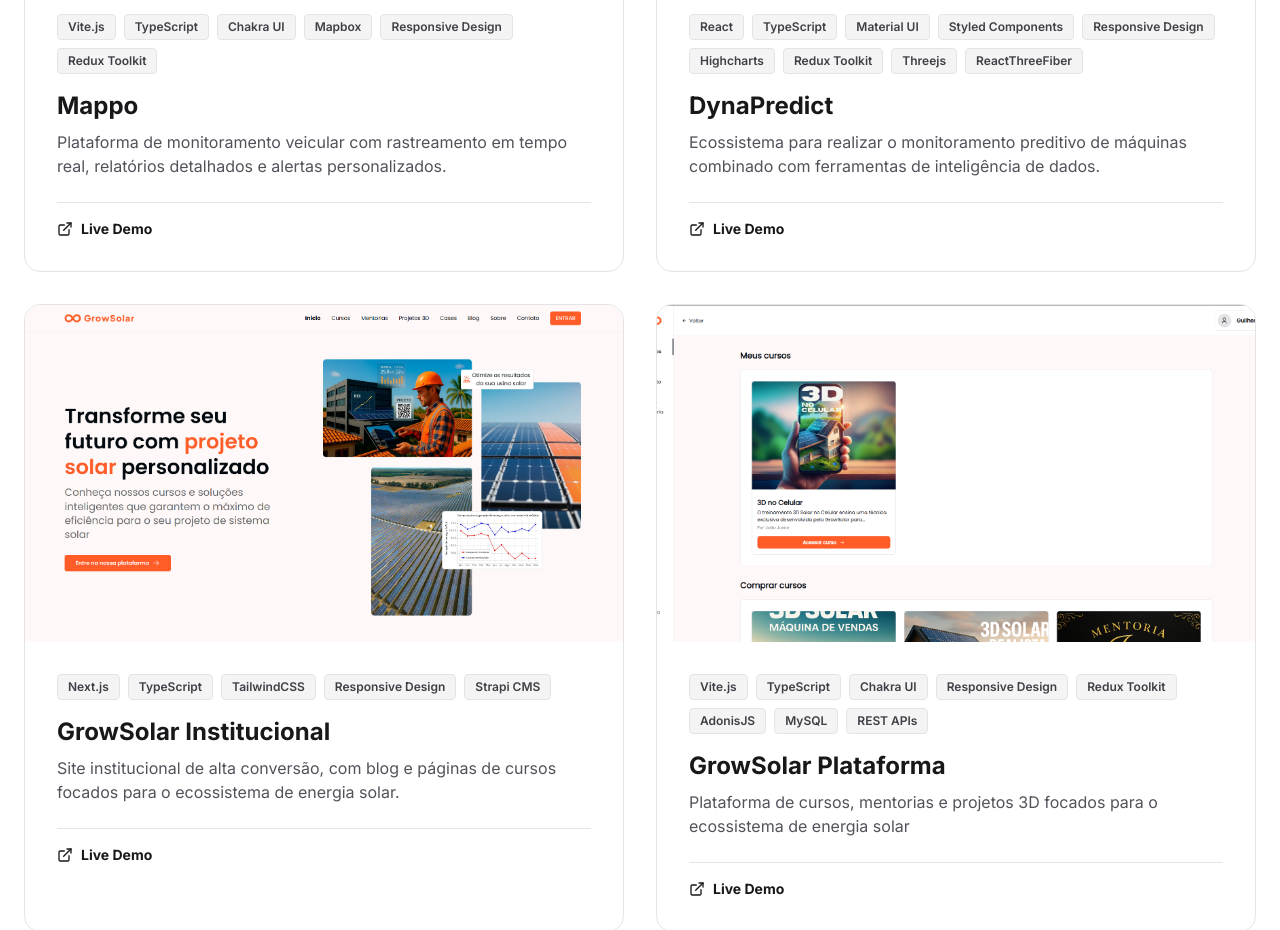
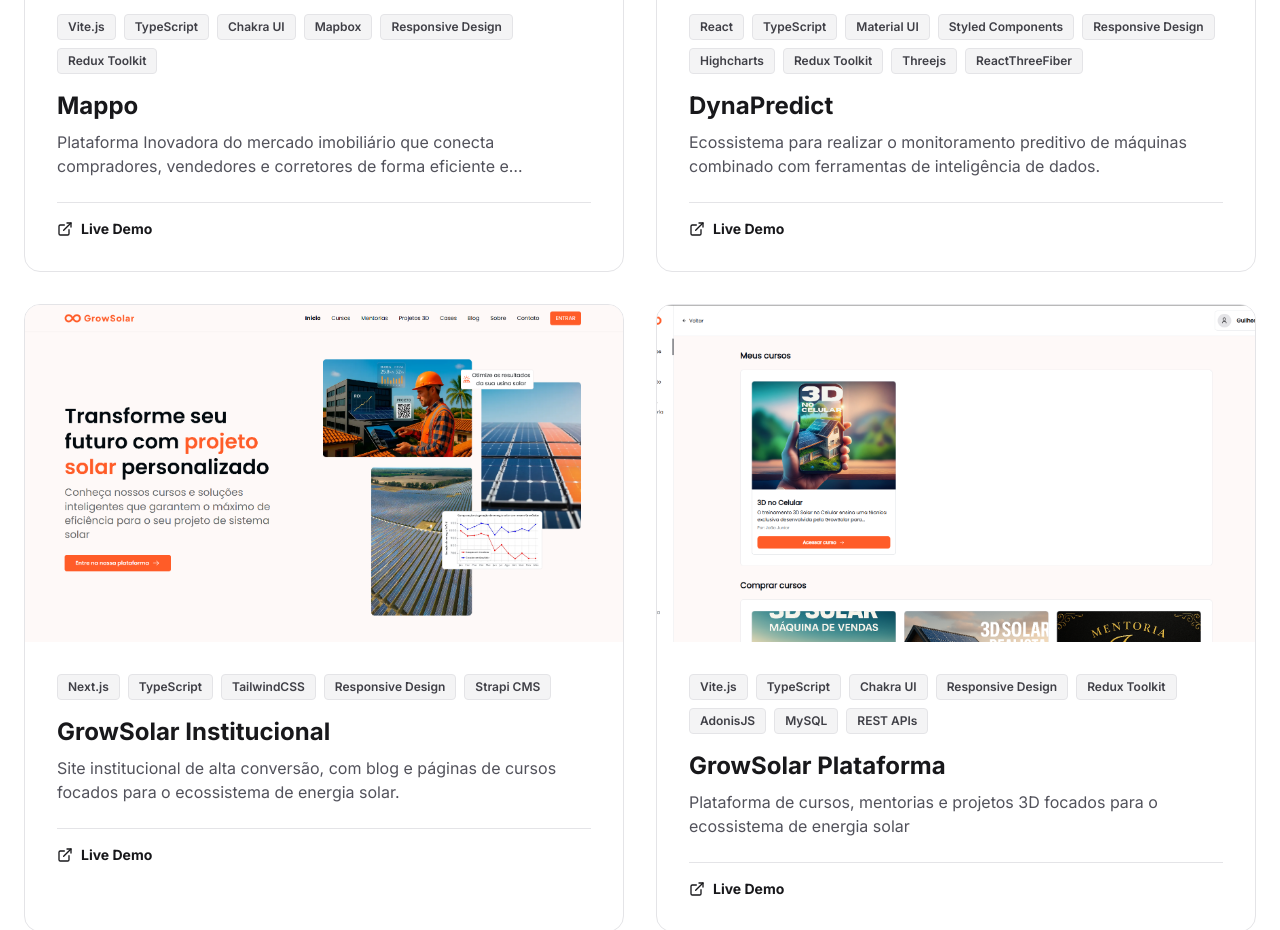
Before and after one commit to GuilhermeFon/portfolio, a Next.js app: page / in a window 1280 px wide. Shown: the part 2140-3070 px from the top of the page. Built offline with nearby package versions, Linux system fonts and the light colour scheme.

Commit message:
Update project description for Mappo to reflect new market focus

```diff
--- a/constants.ts
+++ b/constants.ts
@@ -30,7 +30,7 @@
     id: "7",
     title: "Mappo",
     description:
-      "Plataforma de monitoramento veicular com rastreamento em tempo real, relatórios detalhados e alertas personalizados.",
+      "Plataforma Inovadora do mercado imobiliário que conecta compradores, vendedores e corretores de forma eficiente e transparente.",
     tags: [
       "Vite.js",
       "TypeScript",
```
